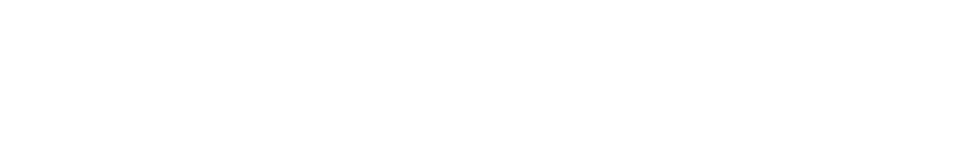
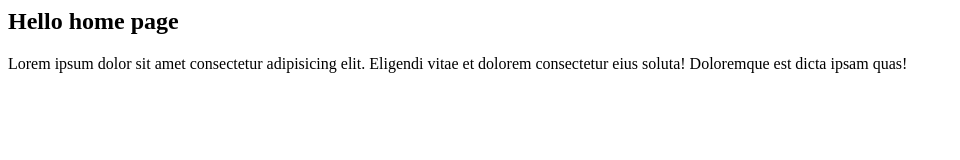
Before and after one commit to oslim4321/git-teach, a plain HTML site: page index.html in a window 1280 px wide. Shown: the whole page, without its empty margins (0-960 px from the left). Drawn offline with Linux system fonts and the light colour scheme.

Commit message:
added home section

```diff
--- a/index.html
+++ b/index.html
@@ -5,5 +5,13 @@
     <meta name="viewport" content="width=device-width, initial-scale=1.0" />
     <title>Document</title>
   </head>
-  <body></body>
+  <body>
+    <section>
+      <h1>Hello home page</h1>
+      <p>
+        Lorem ipsum dolor sit amet consectetur adipisicing elit. Eligendi vitae
+        et dolorem consectetur eius soluta! Doloremque est dicta ipsam quas!
+      </p>
+    </section>
+  </body>
 </html>
```
